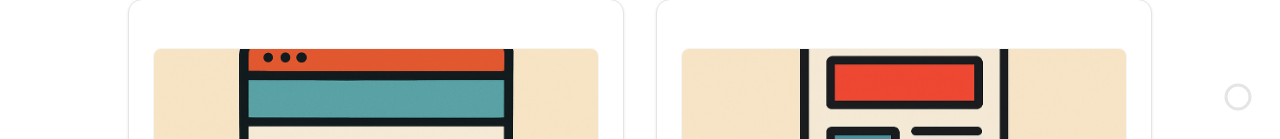
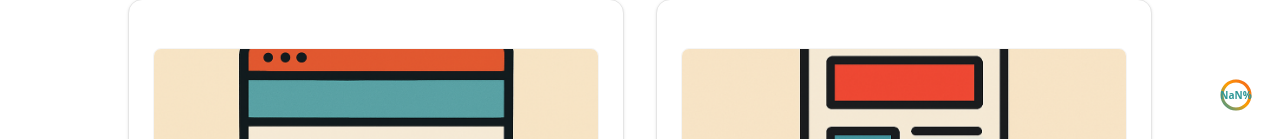
Before and after one commit to Shritej-Reddy/shritej-portfolio, a Next.js app: page / in a window 1280 px wide. Shown: the part 661-800 px from the top of the page. Built offline with nearby package versions, Linux system fonts and the light colour scheme.

Commit message:
adding more animations to scroll

```diff
--- a/src/components/ui/CircularScrollProgress.tsx
+++ b/src/components/ui/CircularScrollProgress.tsx
@@ -5,8 +5,7 @@ import { useScrollProgress } from '@/hooks/useScrollProgress';
 export default function CircularScrollProgress() {
   const scroll = useScrollProgress();
 
-  // Circle math
-  const radius = 18;
+  const radius = 20;
   const stroke = 3;
   const normalizedRadius = radius - stroke * 2;
   const circumference = normalizedRadius * 2 * Math.PI;
@@ -14,12 +13,21 @@ export default function CircularScrollProgress() {
     circumference - (scroll / 100) * circumference;
 
   return (
-    <div className="fixed bottom-6 right-6 z-[9999]">
+    <div className="fixed bottom-6 right-6 z-[9999] group cursor-default">
       <svg
         height={radius * 2}
         width={radius * 2}
         className="rotate-[-90deg]"
       >
+        <defs>
+          <linearGradient id="scroll-gradient" x1="0" y1="0" x2="1" y2="1">
+            <stop offset="0%" stopColor="#309898" />
+            <stop offset="50%" stopColor="#FF9F00" />
+            <stop offset="100%" stopColor="#F4631E" />
+          </linearGradient>
+        </defs>
+
+        {/* Background circle */}
         <circle
           stroke="#e5e5e5"
           fill="transparent"
@@ -28,18 +36,33 @@ export default function CircularScrollProgress() {
           cx={radius}
           cy={radius}
         />
+
+        {/* Foreground animated ring */}
         <circle
-          stroke="#309898"
+          stroke="url(#scroll-gradient)"
           fill="transparent"
           strokeWidth={stroke}
           strokeLinecap="round"
-          strokeDasharray={circumference + ' ' + circumference}
-          style={{ strokeDashoffset, transition: 'stroke-dashoffset 0.3s ease' }}
+          strokeDasharray={circumference}
+          strokeDashoffset={strokeDashoffset}
           r={normalizedRadius}
           cx={radius}
           cy={radius}
+          style={{
+            transition: 'stroke-dashoffset 0.3s ease',
+          }}
         />
       </svg>
+
+      {/* Percentage inside */}
+      <span className="absolute top-1/2 left-1/2 text-[10px] font-semibold text-[#309898] translate-x-[-50%] translate-y-[-50%] select-none">
+        {Math.round(scroll)}%
+      </span>
+
+      {/* Tooltip on hover */}
+      <span className="absolute -top-8 left-1/2 -translate-x-1/2 text-xs bg-background px-2 py-1 rounded shadow opacity-0 group-hover:opacity-100 transition-all duration-300 border border-muted text-muted-foreground">
+        Scroll Progress
+      </span>
     </div>
   );
 }
```
